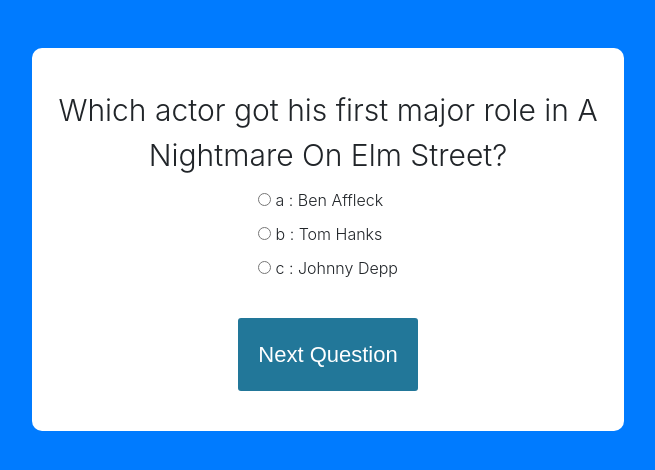
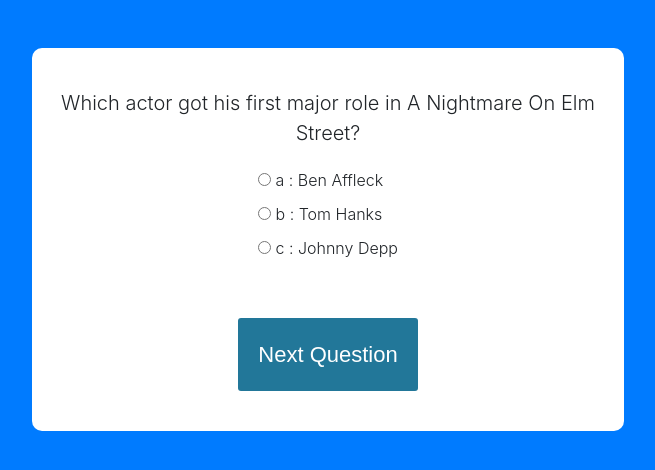
Before and after one commit to Lana2025/Bootcamp_second-week-, a plain HTML site: page index.html in a window 1280 px wide. Both pictures are taken after a click on the button "Start Quiz". Shown: the whole page, without its empty margins (312-967 px from the left). Drawn offline with nearby package versions, Linux system fonts and the light colour scheme.

Commit message:
changing style

```diff
--- a/style.css
+++ b/style.css
@@ -4,7 +4,7 @@ body{
   font-weight: 300;
   text-align: center;
 }
-  h1 {
+h1 {
     padding: 10px ;
     font-size: 24px;
     text-align: center;
@@ -14,26 +14,26 @@ body{
     border-color: #007bff;
     background-color: #fff;
   }
-  .know{
+.know{
     font-size: 18px;
     text-align: center;
     padding-top: 20px;
   }
-  #results img {
+#results img {
       padding-bottom:10px ;
       padding-top:10px ;
       max-width: 500px;
       width: 50%;
   }
-  #results{
+#results{
     padding: 10px ;
     font-size: 22px;
     text-align: center;
   }
 
 .question{
-   font-size: 30px;
-   margin-bottom: 10px;
+   font-size: 20px;
+   margin-bottom: 20px;
 }
 .answers {
   margin-bottom: 20px;
```
